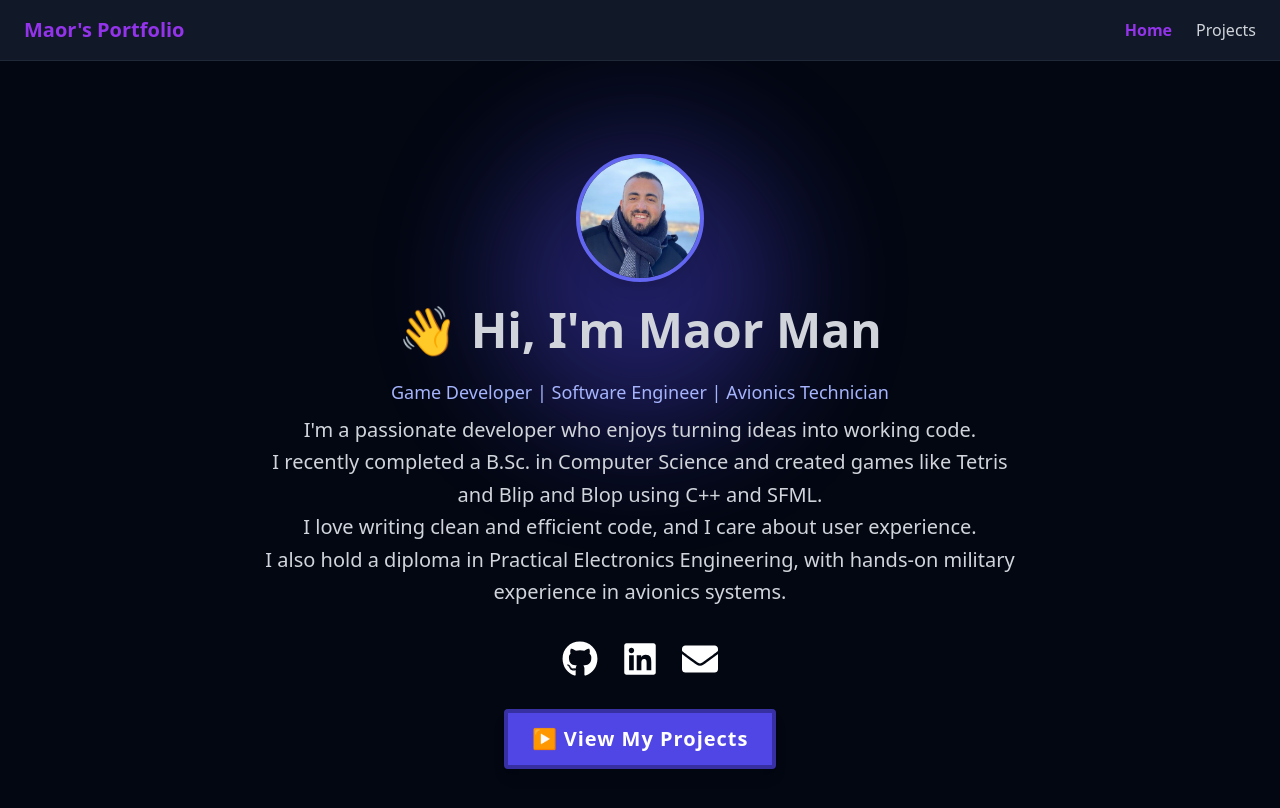
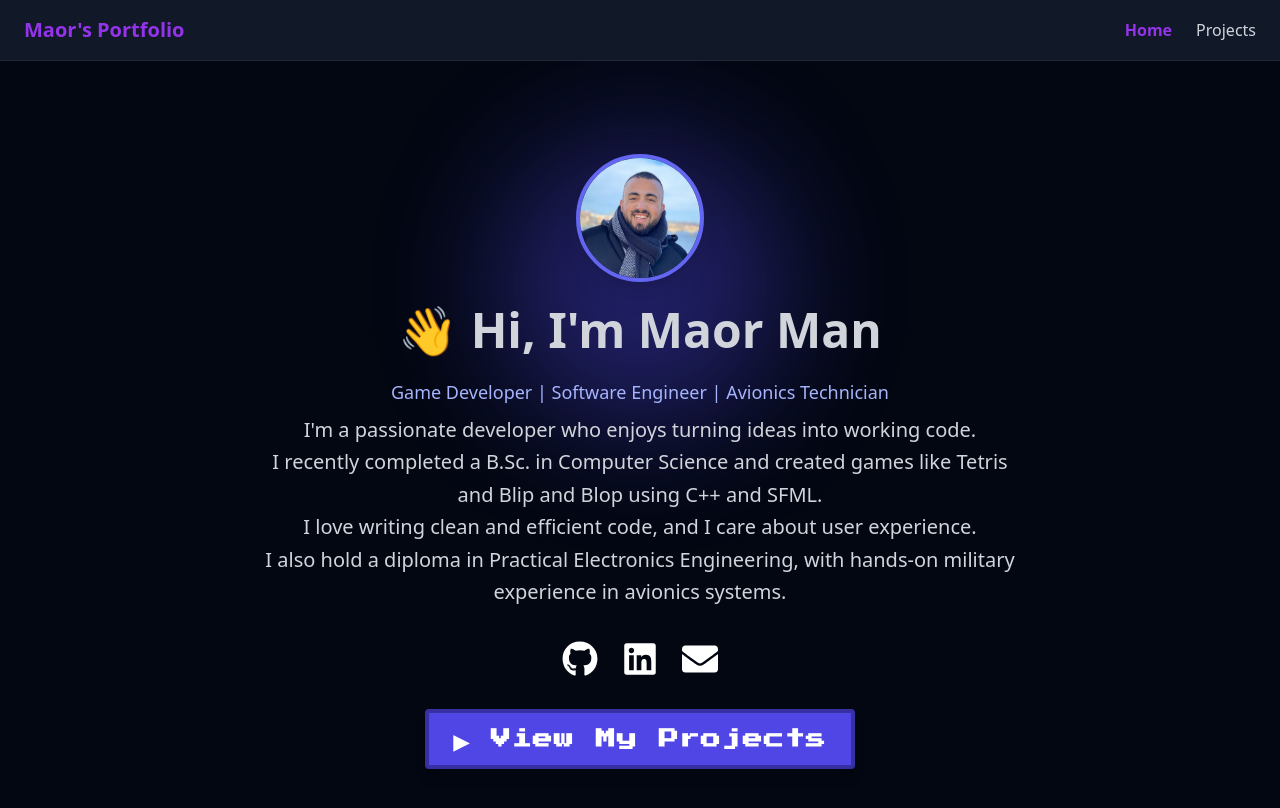
Before and after one commit to MaorMan1/my-portfolio, a React (Vite) app in the folder frontend/: page / in a window 1280 px wide. Shown: the top 808 px of the page. Built offline with nearby package versions, Linux system fonts and the light colour scheme.

Commit message:
Home page additions

```diff
--- a/frontend/src/pages/Home.tsx
+++ b/frontend/src/pages/Home.tsx
@@ -110,7 +110,7 @@ function Home() {
         to="/projects"
         className="mt-8 px-6 py-3 bg-indigo-600 text-white font-bold rounded border-4 border-indigo-800 shadow-lg
                   hover:bg-indigo-700 hover:shadow-indigo-500 transition duration-300
-                  text-xl tracking-wider pixel-font"
+                  text-xl tracking-wider font-pixel"
       >
         ▶ View My Projects
       </Link>
```
